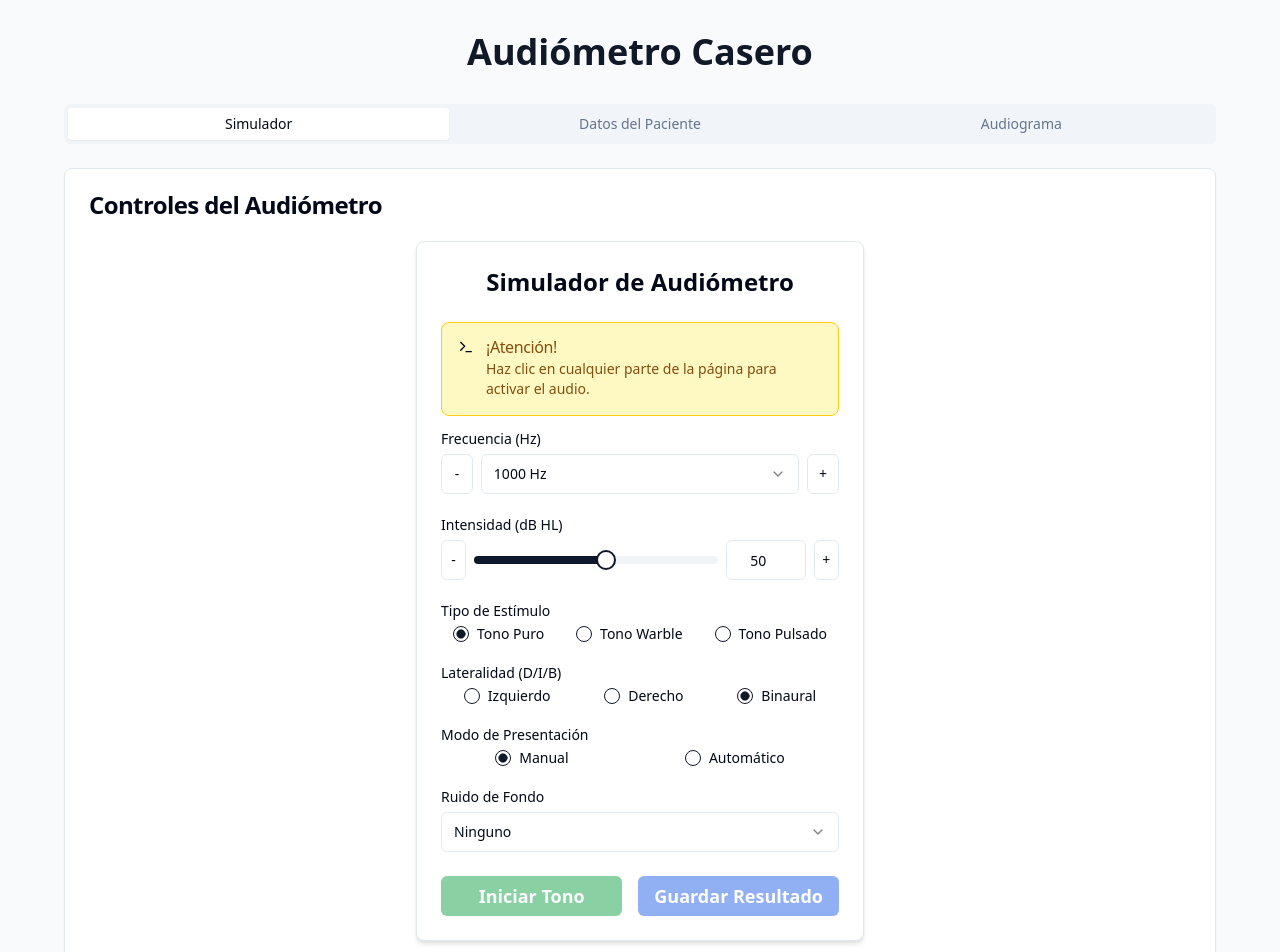
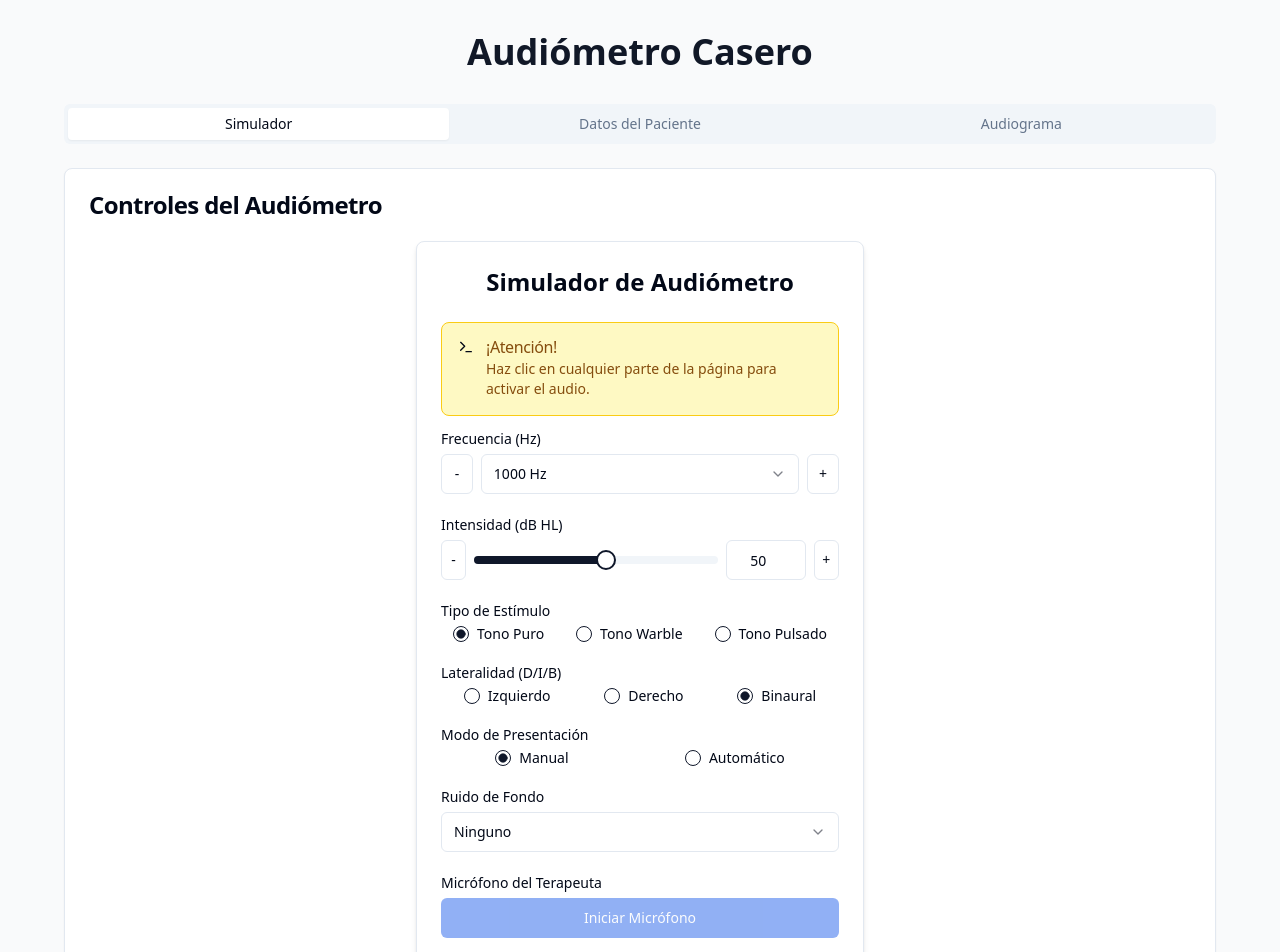
Before and after one commit to tufonoayuda-pixel/audiometro1, a React (Vite) app: page / in a window 1280 px wide. Shown: the top 952 px of the page. Built offline with nearby package versions, Linux system fonts and the light colour scheme.

Commit message:
[dyad] wrote 3 file(s)

```diff
--- a/src/components/audiometer/AudiometerControlPanel.tsx
+++ b/src/components/audiometer/AudiometerControlPanel.tsx
@@ -18,6 +18,12 @@ interface AudiometerControlPanelProps {
   isPlaying: boolean;
   isReady: boolean;
   onSaveThreshold: (frequency: number, intensity: number, laterality: 'left' | 'right' | 'binaural') => void;
+  // New props for microphone
+  startMicrophone: (volume: number) => void;
+  stopMicrophone: () => void;
+  isMicrophoneActive: boolean;
+  microphoneVolume: number;
+  setMicrophoneVolume: (volume: number) => void;
 }
 
 const fixedFrequencies = [125, 250, 500, 750, 1000, 1500, 2000, 3000, 4000, 6000, 8000];
@@ -28,6 +34,11 @@ export const AudiometerControlPanel: React.FC<AudiometerControlPanelProps> = ({
   isPlaying,
   isReady,
   onSaveThreshold,
+  startMicrophone,
+  stopMicrophone,
+  isMicrophoneActive,
+  microphoneVolume,
+  setMicrophoneVolume,
 }) => {
   const [frequency, setFrequency] = useState<number>(1000);
   const [customFrequency, setCustomFrequency] = useState<string>('');
@@ -138,6 +149,25 @@ export const AudiometerControlPanel: React.FC<AudiometerControlPanelProps> = ({
     const value = parseInt(e.target.value);
     if (!isNaN(value) && value >= 0 && value <= 80) {
       setBackgroundNoiseVolume(value);
+    }
+  };
+
+  // New: Handlers for microphone volume
+  const adjustMicrophoneVolume = (delta: number) => {
+    setMicrophoneVolume((prevVolume) => {
+      const newVolume = prevVolume + delta;
+      return Math.max(0, Math.min(100, newVolume)); // Microphone volume from 0 to 100 dB HL
+    });
+  };
+
+  const handleMicrophoneVolumeChange = (value: number[]) => {
+    setMicrophoneVolume(value[0]);
+  };
+
+  const handleMicrophoneVolumeInputChange = (e: React.ChangeEvent<HTMLInputElement>) => {
+    const value = parseInt(e.target.value);
+    if (!isNaN(value) && value >= 0 && value <= 100) {
+      setMicrophoneVolume(value);
     }
   };
 
@@ -424,6 +454,70 @@ export const AudiometerControlPanel: React.FC<AudiometerControlPanelProps> = ({
           )}
         </div>
 
+        {/* Micrófono del Terapeuta */}
+        <div>
+          <Label className="mb-2 block">Micrófono del Terapeuta</Label>
+          <div className="flex items-center space-x-2">
+            <Button
+              className={cn(
+                "w-full py-2",
+                isMicrophoneActive ? "bg-red-600 hover:bg-red-700" : "bg-blue-600 hover:bg-blue-700",
+                !isReady && "opacity-50 cursor-not-allowed"
+              )}
+              onClick={() => {
+                if (isMicrophoneActive) {
+                  stopMicrophone();
+                } else {
+                  startMicrophone(microphoneVolume);
+                }
+              }}
+              disabled={!isReady}
+            >
+              {isMicrophoneActive ? "Detener Micrófono" : "Iniciar Micrófono"}
+            </Button>
+          </div>
+          {isMicrophoneActive && (
+            <div className="mt-4">
+              <Label htmlFor="microphone-volume-slider" className="mb-2 block">Volumen del Micrófono (dB HL)</Label>
+              <div className="flex items-center space-x-2">
+                <Button
+                  variant="outline"
+                  size="icon"
+                  onClick={() => adjustMicrophoneVolume(-5)}
+                  disabled={microphoneVolume <= 0}
+                >
+                  -
+                </Button>
+                <Slider
+                  id="microphone-volume-slider"
+                  min={0}
+                  max={100}
+                  step={1}
+                  value={[microphoneVolume]}
+                  onValueChange={handleMicrophoneVolumeChange}
+                  className="flex-grow"
+                />
+                <Input
+                  type="number"
+                  value={microphoneVolume}
+                  onChange={handleMicrophoneVolumeInputChange}
+                  className="w-20 text-center"
+                  min={0}
+                  max={100}
+                />
+                <Button
+                  variant="outline"
+                  size="icon"
+                  onClick={() => adjustMicrophoneVolume(5)}
+                  disabled={microphoneVolume >= 100}
+                >
+                  +
+                </Button>
+              </div>
+            </div>
+          )}
+        </div>
+
         {/* Botones de Tono y Guardar */}
         <div className="flex flex-col sm:flex-row gap-4">
           <Button
--- a/src/hooks/useAudiometer.ts
+++ b/src/hooks/useAudiometer.ts
@@ -53,6 +53,13 @@ export function useAudiometer() {
   const [loadedNoiseBuffers, setLoadedNoiseBuffers] = useState<Map<string, AudioBuffer>>(new Map());
   const backgroundNoiseSourceRef = useRef<AudioBufferSourceNode | null>(null);
   const backgroundNoiseGainRef = useRef<GainNode | null>(null);
+
+  // New state for microphone
+  const mediaStreamRef = useRef<MediaStream | null>(null);
+  const microphoneSourceRef = useRef<MediaStreamSourceNode | null>(null);
+  const microphoneGainRef = useRef<GainNode | null>(null);
+  const [isMicrophoneActive, setIsMicrophoneActive] = useState(false);
+  const [microphoneVolume, setMicrophoneVolume] = useState(50); // Default microphone volume in dB HL
 
   useEffect(() => {
     // Initialize AudioContext on user interaction to bypass autoplay policies
@@ -142,6 +149,65 @@ export function useAudiometer() {
       backgroundNoiseGainRef.current = gainNode;
     }
   }, [loadAudio, stopBackgroundNoise]);
+
+  // New: Function to stop microphone
+  const stopMicrophone = useCallback(() => {
+    if (mediaStreamRef.current) {
+      mediaStreamRef.current.getTracks().forEach(track => track.stop());
+      mediaStreamRef.current = null;
+    }
+    if (microphoneSourceRef.current) {
+      microphoneSourceRef.current.disconnect();
+      microphoneSourceRef.current = null;
+    }
+    if (microphoneGainRef.current) {
+      microphoneGainRef.current.disconnect();
+      microphoneGainRef.current = null;
+    }
+    setIsMicrophoneActive(false);
+    console.log('Microphone stopped.');
+  }, []);
+
+  // New: Function to start microphone
+  const startMicrophone = useCallback(async (volume: number) => {
+    if (!isReady || isMicrophoneActive || !audioContextRef.current) {
+      console.warn('AudioContext not ready or microphone already active.');
+      return;
+    }
+
+    const audioContext = audioContextRef.current;
+    if (audioContext.state === 'suspended') {
+      await audioContext.resume();
+    }
+
+    try {
+      const stream = await navigator.mediaDevices.getUserMedia({ audio: true });
+      mediaStreamRef.current = stream;
+
+      const source = audioContext.createMediaStreamSource(stream);
+      const gainNode = audioContext.createGain();
+      gainNode.gain.setValueAtTime(dbToGain(volume), audioContext.currentTime);
+
+      source.connect(gainNode);
+      gainNode.connect(audioContext.destination);
+
+      microphoneSourceRef.current = source;
+      microphoneGainRef.current = gainNode;
+      setIsMicrophoneActive(true);
+      console.log('Microphone started.');
+    } catch (error) {
+      console.error('Error accessing microphone:', error);
+      setIsMicrophoneActive(false);
+      // Optionally show a toast error
+    }
+  }, [isReady, isMicrophoneActive, dbToGain]);
+
+  // Update microphone gain if volume changes
+  useEffect(() => {
+    if (microphoneGainRef.current && audioContextRef.current) {
+      microphoneGainRef.current.gain.setValueAtTime(dbToGain(microphoneVolume), audioContextRef.current.currentTime);
+    }
+  }, [microphoneVolume, dbToGain]);
 
 
   const stopTone = useCallback(() => {
@@ -295,5 +361,15 @@ export function useAudiometer() {
     };
   }, [isPlaying]); // Only re-run if isPlaying changes
 
-  return { startTone, stopTone, isPlaying, isReady };
+  return {
+    startTone,
+    stopTone,
+    isPlaying,
+    isReady,
+    startMicrophone,
+    stopMicrophone,
+    isMicrophoneActive,
+    microphoneVolume,
+    setMicrophoneVolume,
+  };
 }
--- a/src/pages/AudiometerPage.tsx
+++ b/src/pages/AudiometerPage.tsx
@@ -50,7 +50,17 @@ const initialThresholds: Thresholds = {
 };
 
 const AudiometerPage = () => {
-  const { startTone, stopTone, isPlaying, isReady } = useAudiometer();
+  const {
+    startTone,
+    stopTone,
+    isPlaying,
+    isReady,
+    startMicrophone,
+    stopMicrophone,
+    isMicrophoneActive,
+    microphoneVolume,
+    setMicrophoneVolume,
+  } = useAudiometer();
   const [patientData, setPatientData] = useState<PatientData>({
     fullName: '',
     age: '',
@@ -124,6 +134,11 @@ const AudiometerPage = () => {
                   isPlaying={isPlaying}
                   isReady={isReady}
                   onSaveThreshold={handleSaveResult}
+                  startMicrophone={startMicrophone}
+                  stopMicrophone={stopMicrophone}
+                  isMicrophoneActive={isMicrophoneActive}
+                  microphoneVolume={microphoneVolume}
+                  setMicrophoneVolume={setMicrophoneVolume}
                 />
               </CardContent>
             </Card>
```
